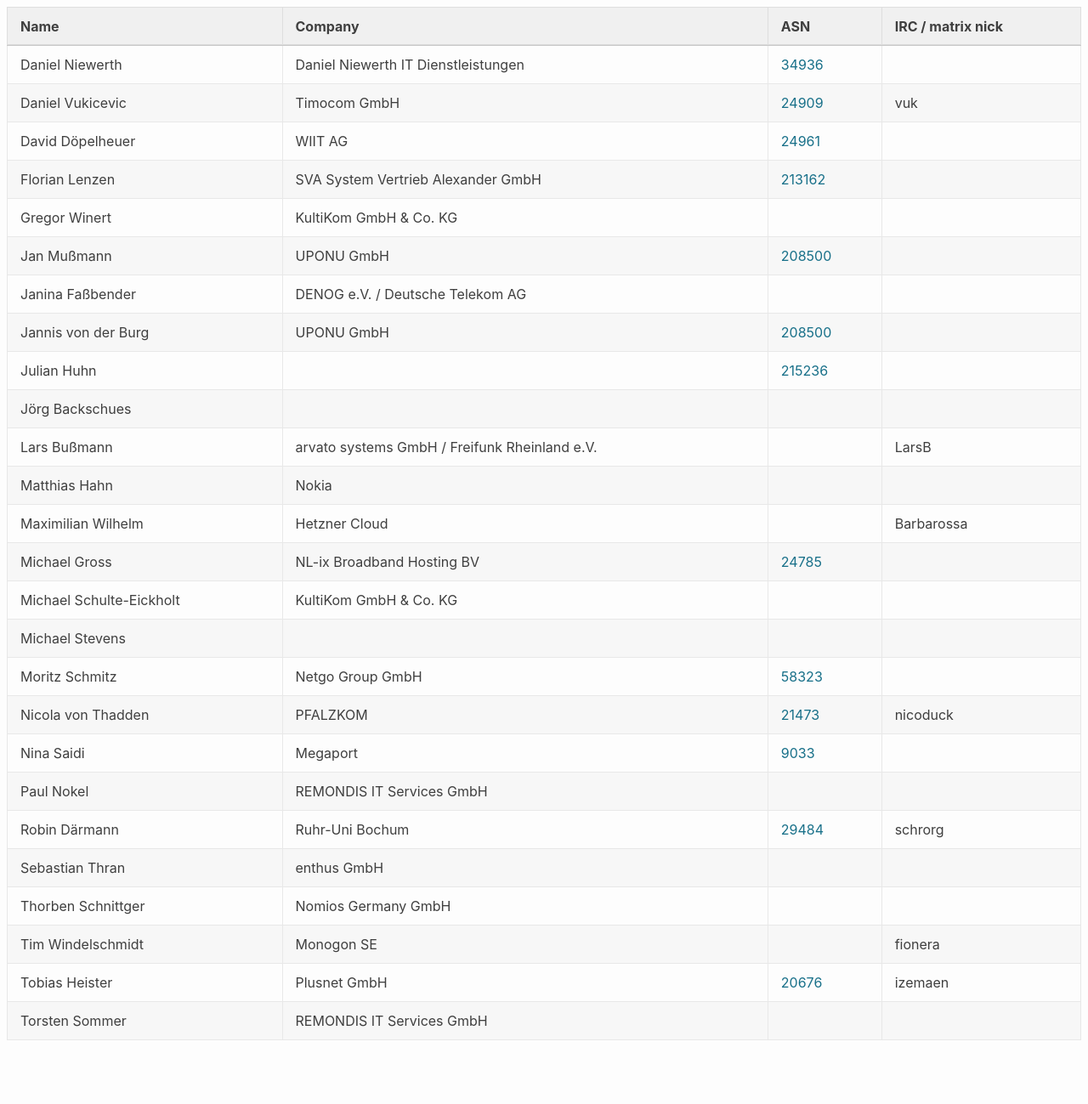
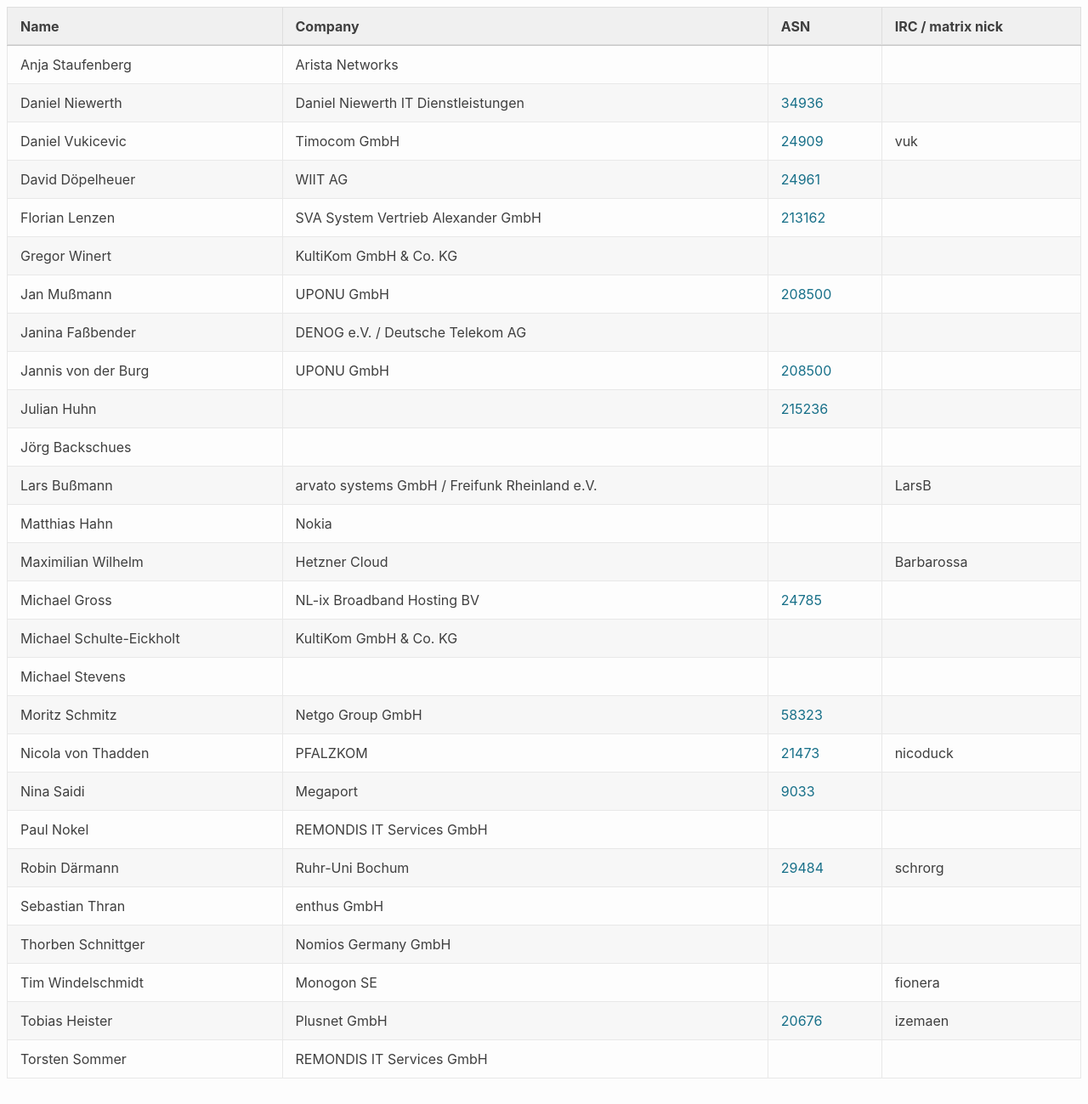
Before and after one commit to denog/pretix-attendeelist, a Jekyll site: the page built from denogmeetup25-02/index.markdown, in a window 1280 px wide and 1299 px high. Shown: the whole window at 85% size. Built offline with Jekyll 4.4.1, drawn with Linux system fonts in a browser that asks for light colours.

Commit message:
Latest data: Thu Jan 30 11:10:08 UTC 2025

```diff
--- a/_data/attendees_denogmeetup25-02.json
+++ b/_data/attendees_denogmeetup25-02.json
@@ -1,4 +1,10 @@
 [
+  {
+    "name": "Anja Staufenberg",
+    "company": "Arista Networks",
+    "irc": null,
+    "asn": null
+  },
   {
     "name": "Daniel Niewerth",
     "company": "Daniel Niewerth IT Dienstleistungen",
```
